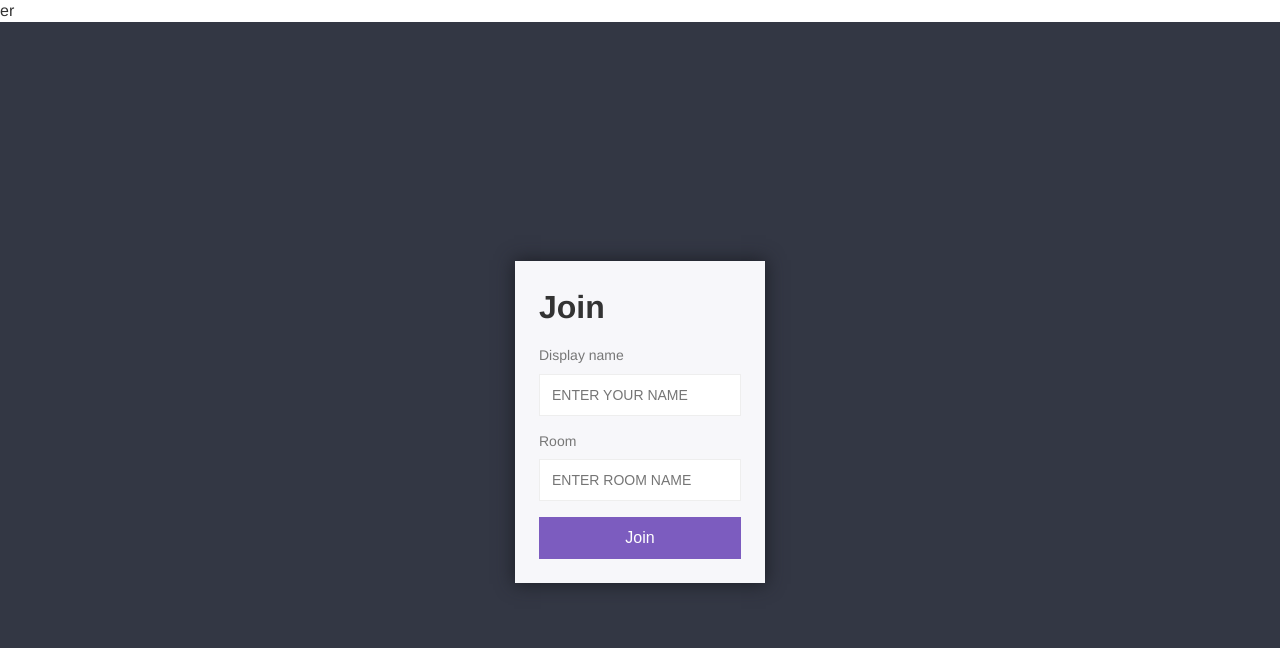
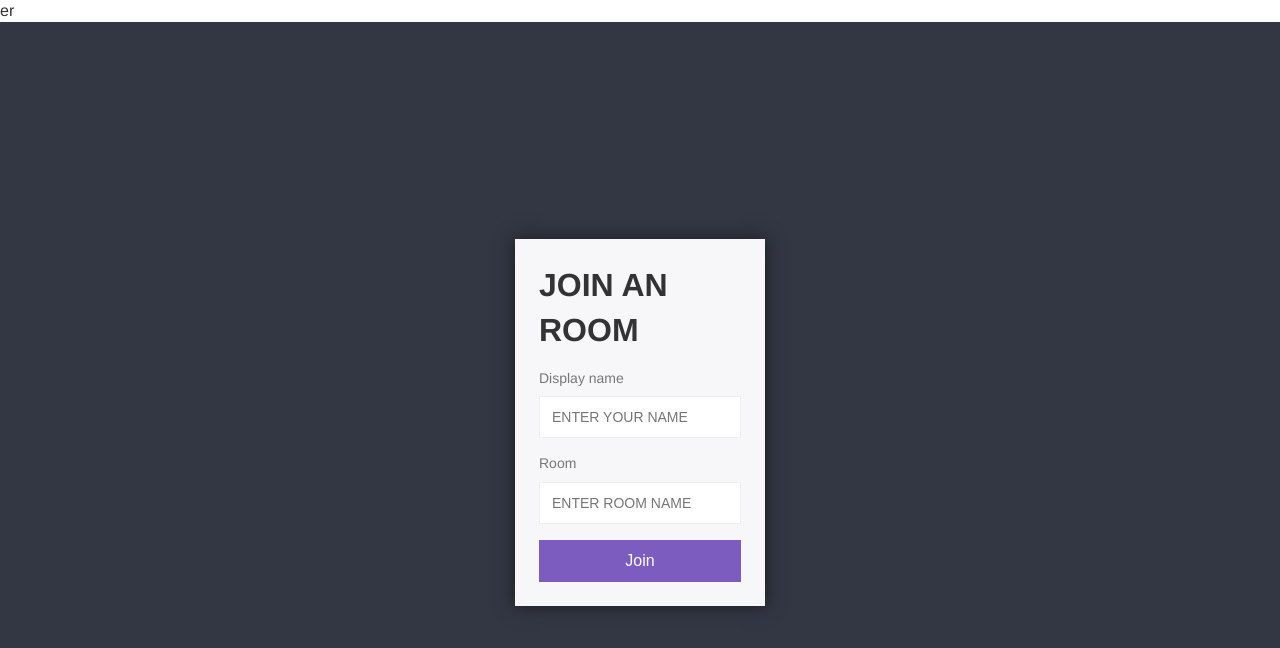
Before and after one commit to ckshitij2/ECS-Docker-demo, a website: page public/index.html in a window 1280 px wide. Drawn offline with Linux system fonts and the light colour scheme.

Commit message:
chnages!!!

```diff
--- a/public/index.html
+++ b/public/index.html
@@ -9,7 +9,7 @@ er<!DOCTYPE html>
   <body>
     <div class="centered-form">
       <div class="centered-form__box">
-        <h1>Join</h1>
+        <h1>JOIN AN ROOM</h1>
         <form action="/chat.html">
           <label>Display name</label>
           <input
```
